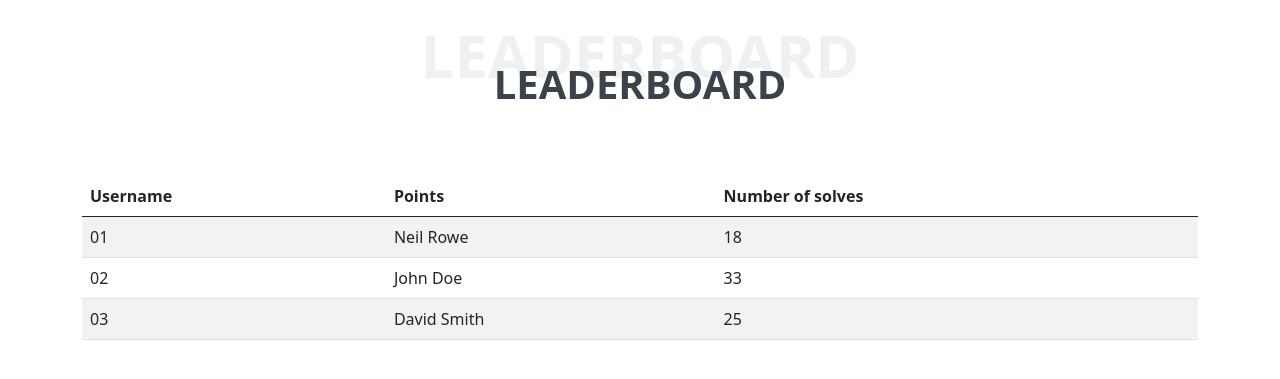
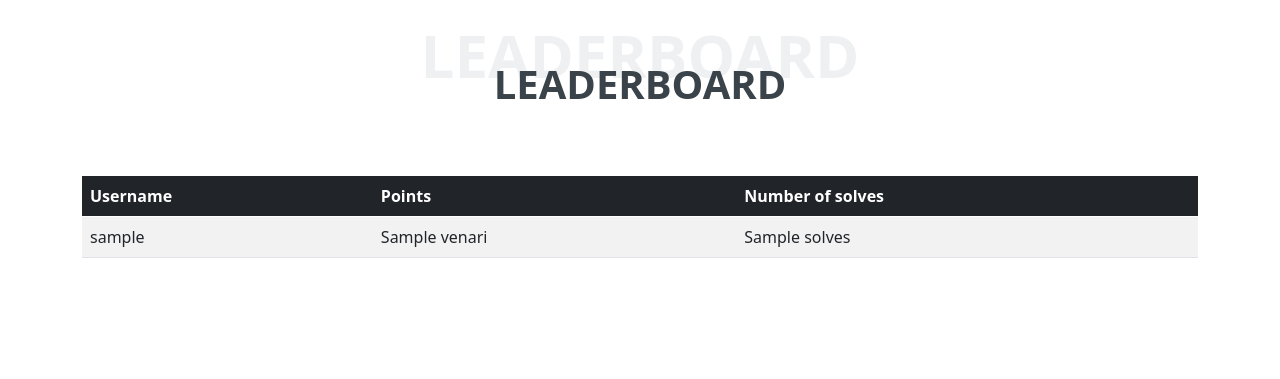
Before and after one commit to Kaiser784/Web-sec-challenges, a Django app: template challenges/templates/leaderboard/leaderboard.html in a window 1280 px wide. Shown: the part 80-459 px from the top of the page. Run offline with Django 3.2, Linux system fonts and the light colour scheme; the template is opened without the code that fills it: most values are stand-ins (such as "Sample title", 1, 10 or a date in 2020); some libraries are stand-ins or nearby versions.

Commit message:
leaderboard is done.

```diff
--- a/challenges/templates/leaderboard/leaderboard.html
+++ b/challenges/templates/leaderboard/leaderboard.html
@@ -48,30 +48,52 @@
 
     <div class=container style="margin-top: 30px;">
         <table class="table table-striped table-hover">
-            <thead class='thead-light'>
+            <thead class='table-dark'>
                 <tr>
                     <th>Username</th>
                     <th>Points</th>
                     <th>Number of solves</th>
                 </tr>
             </thead>
+            {% if user.is_authenticated %}
             <tbody>
-                <tr>
-                    <td>01</td>
-                    <td>Neil Rowe</td>
-                    <td>18</td>
+                {% for item in context.before %}
+                  <tr>
+                    <td>{{item.user.username}}</td>
+                    <td>{{item.venari}}</td>
+                    <td>{{item.solves}}</td>
+                  </tr>
+                {% endfor %}
+
+                <tr class='table-success'>
+                  <td>{{context.now.user.username}}</td>
+                  <td>{{context.now.venari}}</td>
+                  <td>{{context.now.solves}}</td>
                 </tr>
-                <tr>
-                    <td>02</td>
-                    <td>John Doe</td>
-                    <td>33</td>
-                </tr>
-                <tr>
-                    <td>03</td>
-                    <td>David Smith</td>
-                    <td>25</td>
-                </tr>
+
+                {% for item in context.after %}
+                  <tr>
+                    <td>{{item.user.username}}</td>
+                    <td>{{item.venari}}</td>
+                    <td>{{item.solves}}</td>
+                  </tr>
+                {% endfor %}
             </tbody>
+
+            {% else %}
+            <tbody>
+
+              {% for item in context.everyone %}
+              <tr>
+                <td>{{item.user.username}}</td>
+                <td>{{item.venari}}</td>
+                <td>{{item.solves}}</td>
+              </tr>
+              {% endfor %}
+
+          </tbody>
+
+            {% endif %}
         </table>
     </div>
 
```
Also changed, not shown: challenges/views.py (+19 -3 lines).
